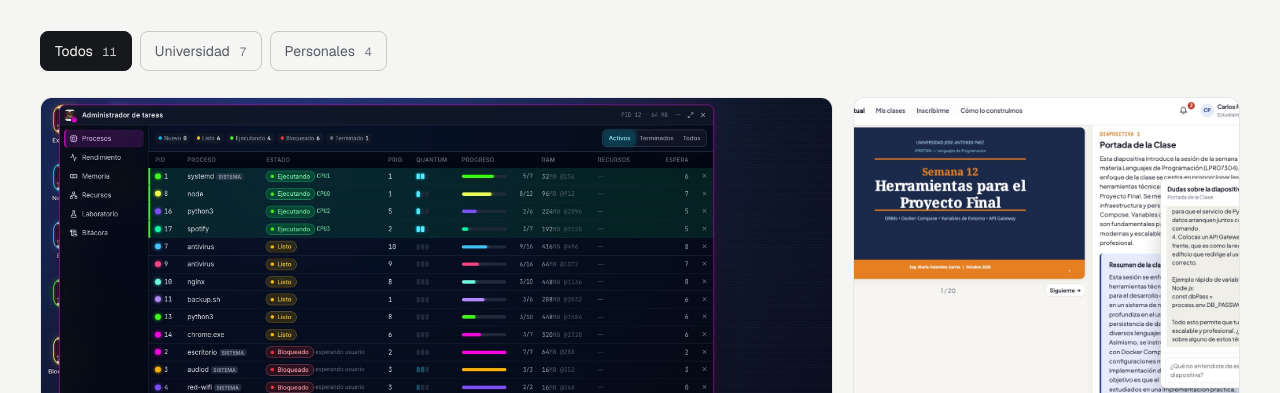
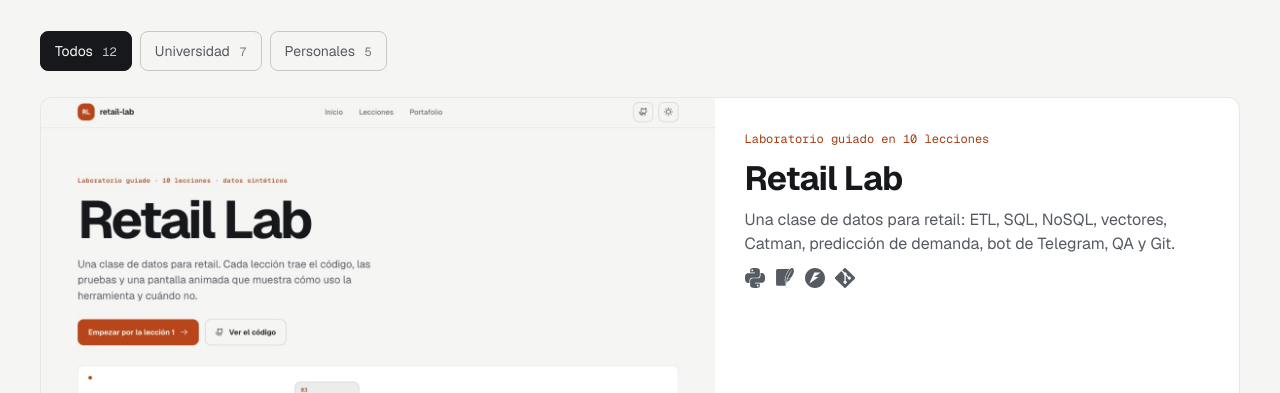
Before and after one commit to felixxcito/felixxcito.github.io, a plain HTML site: page index.html in a window 1280 px wide. Shown: the part 1186-1579 px from the top of the page. Drawn offline with Linux system fonts and the light colour scheme.

Commit message:
feat: Retail Lab en la web (tarjeta destacada, skills y enlace) y en el CV
Co-Authored-By: Claude Sonnet 5.5 <noreply@anthropic.com>

```diff
--- a/css/style.css
+++ b/css/style.css
@@ -159,6 +159,14 @@ button { font: inherit; color: inherit; }
 .card-foot { display: flex; gap: 8px; margin-top: auto; padding-top: 14px; }
 .card-foot .btn { padding: 9px 13px; font-size: 14px; }
 
+/* Tarjeta ancha: imagen a la izquierda y texto a la derecha, una sola vez en la rejilla */
+@media (min-width: 1001px) {
+  .card.is-wide { grid-column: span 12; flex-direction: row; }
+  .card.is-wide .card-media { aspect-ratio: auto; flex: 1.45 1 0; min-height: 380px; }
+  .card.is-wide .card-body { flex: 1 1 0; padding: 32px 30px 26px; justify-content: center; }
+  .card.is-wide h3 { font-size: 2.1rem; }
+  .card.is-wide .card-tag { font-size: 16px; }
+}
 @media (min-width: 1001px) {
   .card.is-featured + .card .card-media { aspect-ratio: auto; flex: 1 1 auto; min-height: 220px; }
 }
--- a/data/projects.js
+++ b/data/projects.js
@@ -1,6 +1,26 @@
 /* Datos de proyectos. Las capturas se cargan desde data/shots.js (generado). */
 window.OWNER = "felixxcito";
 window.PROJECTS = [
+  {
+    slug: "retail-lab",
+    repo: "retail-lab",
+    kind: "personal",
+    wide: true,
+    title: "Retail Lab",
+    course: "Laboratorio guiado en 10 lecciones",
+    tagline: "Una clase de datos para retail: ETL, SQL, NoSQL, vectores, Catman, predicción de demanda, bot de Telegram, QA y Git.",
+    description:
+      "Mini proyecto armado como una clase para mostrar cada skill de mi CV en la práctica. Cada lección trae su código, sus pruebas y una pantalla animada con un bloque final, así lo uso yo, que explica cuándo uso la herramienta y por qué. Todo corre con datos sintéticos: no hay datos ni código de ninguna empresa real.",
+    points: [
+      "Cerca de 100 mil filas sintéticas de POS, Profit, KLK y Odoo simulado, llevadas por un ETL con deduplicación, cuarentena y carga incremental.",
+      "SQL en esquema de estrella, tickets como documentos NoSQL y búsqueda vectorial local, sin APIs de pago.",
+      "Catman con roles de categoría, predicción de demanda con backtest y un bot de Telegram en modo de prueba.",
+      "121 pruebas, 98 % de cobertura, contratos de datos y CI en GitHub Actions."
+    ],
+    stack: ["Python", "pandas", "SQLite", "FastAPI", "JavaScript"],
+    logos: ["python", "sqlite", "fastapi", "git"],
+    live: "https://felixxcito.github.io/retail-lab"
+  },
   {
     slug: "os-sim-pro",
     repo: "os-sim-pro",
@@ -201,7 +221,7 @@ window.SKILL_GROUPS = [
     icon: "robot",
     blurb: "Mi forma de trabajar: Claude Code como herramienta principal, con revisión y pruebas de mi parte.",
     skills: [
-      { name: "Claude Code", note: "Flujo diario de desarrollo, de la idea al repositorio publicado.", ev: ["os-sim-pro", "proyecto-final-felix-arocha", "portafolio-demos"] },
+      { name: "Claude Code", note: "Flujo diario de desarrollo, de la idea al repositorio publicado.", ev: ["retail-lab", "os-sim-pro", "proyecto-final-felix-arocha"] },
       { name: "Prompts avanzados", note: "Especificaciones claras, subagentes y verificación de resultados.", ev: ["simulador-datastream", "echonotes"] },
       { name: "POO y múltiples lenguajes", note: "Python, TypeScript, Java, Go y Node.js según lo pida el problema.", ev: ["simulador-so-movil", "proyecto-final-felix-arocha", "os-sim-pro"] },
       { name: "Integración de IA en productos", note: "Asistente en el aula virtual y reportes con modelos de NVIDIA.", ev: ["proyecto-final-felix-arocha", "simulador-datastream"] }
@@ -213,21 +233,21 @@ window.SKILL_GROUPS = [
     icon: "database",
     blurb: "Mover, guardar y consultar datos sin perderlos por el camino.",
     skills: [
-      { name: "Conectores ETL", note: "Sincronización de datos empresariales entre sistemas.", ev: [] },
-      { name: "SQL", note: "PostgreSQL, SQLite y migraciones con Prisma.", ev: ["proyecto-final-felix-arocha", "residencial-las-palmas", "finanzas-pareja"] },
-      { name: "NoSQL", note: "MongoDB junto a bases relacionales en un mismo sistema.", ev: ["proyecto-final-felix-arocha"] },
-      { name: "Bases de datos vectoriales", note: "Experiencia en el trabajo; sin repositorio público.", ev: [] }
+      { name: "Conectores ETL", note: "Un conector por origen, normalización, deduplicación y carga incremental.", ev: ["retail-lab"] },
+      { name: "SQL", note: "PostgreSQL, SQLite, esquema en estrella y migraciones con Prisma.", ev: ["retail-lab", "proyecto-final-felix-arocha", "residencial-las-palmas"] },
+      { name: "NoSQL", note: "MongoDB junto a bases relacionales y tickets como documentos.", ev: ["retail-lab", "proyecto-final-felix-arocha"] },
+      { name: "Bases de datos vectoriales", note: "Búsqueda semántica de productos con embeddings locales.", ev: ["retail-lab"] }
     ]
   },
   {
     id: "retail",
     label: "Retail y ERPs",
     icon: "briefcase",
-    blurb: "Experiencia en el trabajo, por eso no hay código público de esta parte.",
+    blurb: "Experiencia del trabajo. El código de la empresa no es público; en retail-lab lo reproduzco con datos simulados.",
     skills: [
-      { name: "Integración con POS", note: "Control y conexión de software de punto de venta.", ev: [] },
-      { name: "ERPs: Odoo, Profit y KLK", note: "Integración directa con sistemas empresariales.", ev: [] },
-      { name: "Catman y predicción", note: "Análisis y predicción de demanda por categoría de producto.", ev: [] }
+      { name: "Integración con POS", note: "Control y conexión de software de punto de venta.", ev: ["retail-lab"] },
+      { name: "ERPs: Odoo, Profit y KLK", note: "Integración directa con sistemas empresariales.", ev: ["retail-lab"] },
+      { name: "Catman y predicción", note: "Roles de categoría, huecos de surtido y predicción de demanda con backtest.", ev: ["retail-lab"] }
     ]
   },
   {
@@ -236,9 +256,9 @@ window.SKILL_GROUPS = [
     icon: "gear-six",
     blurb: "Que las cosas se avisen solas y que lo publicado funcione.",
     skills: [
-      { name: "Telegram bots", note: "Alertas en tiempo real e interacción con sistemas centrales.", ev: [] },
-      { name: "QA y pruebas", note: "Pruebas automáticas con pytest y Vitest, y revisión manual.", ev: ["os-sim-pro", "simulador-datastream"] },
-      { name: "Git y GitHub", note: "Historial ordenado, ramas y repositorios públicos y privados.", ev: ["proyecto-final-felix-arocha", "os-sim-pro", "portafolio-demos"] },
+      { name: "Telegram bots", note: "Alertas en tiempo real e interacción con sistemas centrales.", ev: ["retail-lab"] },
+      { name: "QA y pruebas", note: "Pruebas automáticas con pytest y Vitest, y revisión manual.", ev: ["retail-lab", "os-sim-pro", "simulador-datastream"] },
+      { name: "Git y GitHub", note: "Historial ordenado, ramas y repositorios públicos y privados.", ev: ["retail-lab", "proyecto-final-felix-arocha", "os-sim-pro"] },
       { name: "Docker y despliegue", note: "Contenedores con Compose y publicaciones en Vercel.", ev: ["proyecto-final-felix-arocha", "wordpress-docker-redis", "ivonny-swim"] }
     ]
   }
--- a/data/shots.js
+++ b/data/shots.js
@@ -169,6 +169,44 @@ window.SHOTS={
    "caption": "Dashboard del administrador con cobranza, morosidad y gráficas"
   }
  ],
+ "retail-lab": [
+  {
+   "file": "01-inicio.jpg",
+   "caption": "Inicio: el flujo de datos animado, de los orígenes POS y ERP hasta las alertas del bot"
+  },
+  {
+   "file": "02-etl.jpg",
+   "caption": "Lección 2, ETL: el embudo por origen (extraer, normalizar, deduplicar, cuarentena, cargar) con filas antes y después"
+  },
+  {
+   "file": "03-sql.jpg",
+   "caption": "Lección 3, SQL: esquema en estrella con dimensiones, hechos e inventario"
+  },
+  {
+   "file": "04-vectores.jpg",
+   "caption": "Lección 5, vectores: mapa de productos, vecinos más cercanos y búsqueda con errores de tipeo"
+  },
+  {
+   "file": "05-catman.jpg",
+   "caption": "Lección 6, Catman: matriz de participación por categoría y tienda, y rol de cada categoría"
+  },
+  {
+   "file": "06-demanda.jpg",
+   "caption": "Lección 7, demanda: backtest sobre una serie real y comparación de modelos"
+  },
+  {
+   "file": "07-bot.jpg",
+   "caption": "Lección 8, bot de Telegram: alertas de quiebre y comandos, en modo de prueba sin enviar nada"
+  },
+  {
+   "file": "08-qa.jpg",
+   "caption": "Lección 9, QA: resultados reales de pytest, cobertura por archivo y contratos de datos"
+  },
+  {
+   "file": "09-movil-catman.jpg",
+   "caption": "Versión móvil de la lección de Catman"
+  }
+ ],
  "semana10-jwt-fastapi": [
   {
    "file": "01-login-200.jpg",
--- a/index.html
+++ b/index.html
@@ -61,6 +61,7 @@
       <a href="#proyectos" data-sec="proyectos">Proyectos</a>
       <a href="#skills" data-sec="skills">Skills</a>
       <a href="#perfil" data-sec="perfil">Perfil</a>
+      <a href="https://felixxcito.github.io/retail-lab" target="_blank" rel="noopener">Laboratorio</a>
     </nav>
     <div class="nav-actions">
       <button class="icon-btn" id="themeBtn" type="button" aria-label="Cambiar tema claro u oscuro">
--- a/js/main.js
+++ b/js/main.js
@@ -87,7 +87,7 @@
   }
   function card(p) {
     var shots = shotsOf(p);
-    var c = el("article", { class: "card reveal" + (p.featured ? " is-featured" : ""), "data-kind": p.kind });
+    var c = el("article", { class: "card reveal" + (p.featured ? " is-featured" : "") + (p.wide ? " is-wide" : ""), "data-kind": p.kind });
     var media;
     if (shots.length) {
       media = el("button", { class: "card-media", type: "button", "aria-label": "Ver capturas de " + p.title, onclick: function () { openModal(p.slug); } });
```
Also changed, not shown: cv/cv.html (+5 -0 lines), assets/screens/retail-lab/01-inicio.jpg (added), assets/screens/retail-lab/02-etl.jpg (added), assets/screens/retail-lab/03-sql.jpg (added), assets/screens/retail-lab/04-vectores.jpg (added), assets/screens/retail-lab/05-catman.jpg (added), assets/screens/retail-lab/06-demanda.jpg (added), assets/screens/retail-lab/07-bot.jpg (added), assets/screens/retail-lab/08-qa.jpg (added), assets/screens/retail-lab/09-movil-catman.jpg (added), 1 other file.
